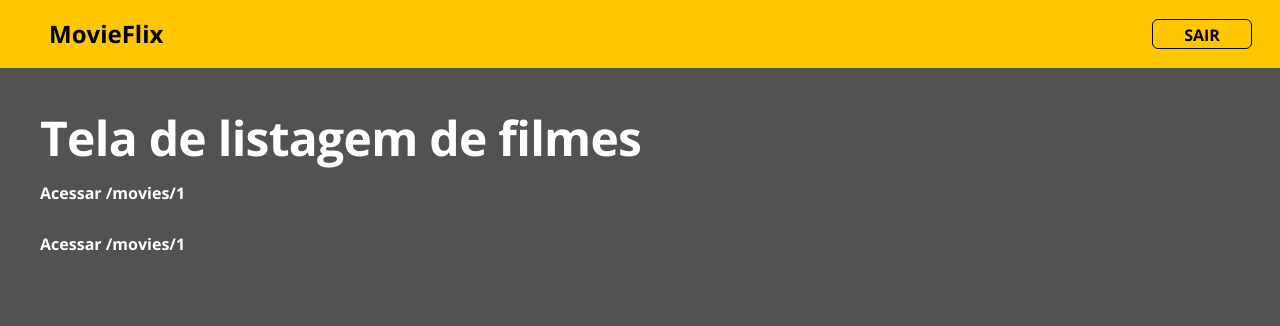
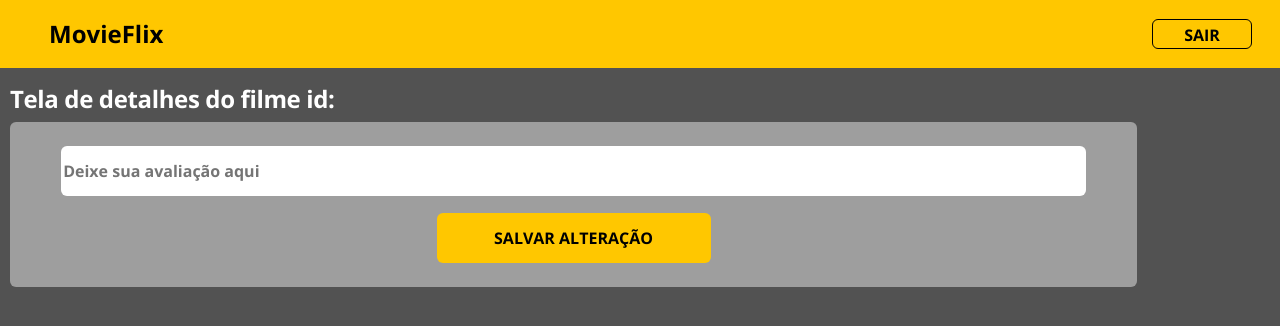
Before and after one commit to KEENNEEDYY/MovieFlix-frontweb, a React (Create React App) app: page /details in a window 1280 px wide. Shown: the top 326 px of the page. Built offline with nearby package versions, Linux system fonts and the light colour scheme.

Commit message:
Review Form styling

```diff
--- a/src/App.css
+++ b/src/App.css
@@ -29,3 +29,7 @@ a, a:hover {
     background-color: #9E9E9E;
     border-radius: 6px;
 }
+.base-card input{
+    border: none;
+    border-radius: 0.375rem;
+}
--- a/src/App.tsx
+++ b/src/App.tsx
@@ -4,12 +4,13 @@ import './App.css';
 import Home from 'pages/Home';
 import Catalog from 'pages/Private/MovieCatalog';
 import MovieCatalog from 'pages/Private/MovieCatalog';
+import MovieDetails from 'pages/Private/MovieDetails';
 
 function App() {
   return (
     <>
       <Navbar />
-      <MovieCatalog />
+      <MovieDetails />
     </>
   );
 }
--- a/src/components/Button/styles.css
+++ b/src/components/Button/styles.css
@@ -1,5 +1,5 @@
 .btn-container button{
-    border: 1px solid black;
+    border: none;
 }
 
 .button{
--- /dev/null
+++ b/src/components/ReviewForm/index.tsx
@@ -0,0 +1,20 @@
+import Button from 'components/Button';
+import './styles.css';
+
+const ReviewForm = () => {
+    return(
+        <form className="form-container base-card">
+            <input
+                type="text"
+                name="text"
+                placeholder="Deixe sua avaliação aqui"
+                onChange={() => {}}
+             />
+
+             <Button value="SALVAR ALTERAÇÃO"/>
+
+        </form>
+    );
+};
+
+export default ReviewForm;
--- /dev/null
+++ b/src/components/ReviewForm/styles.css
@@ -0,0 +1,33 @@
+.form-container{
+    min-width: 300px;
+    max-width: 1127px;
+    min-height: 157px;
+    padding: 4vw;
+    text-align: center;
+}
+
+.form-container input{
+    width: 100%;
+    max-width: 1077px;
+    min-height: 50px;
+    margin-bottom: 4%;
+    margin-top: 4%;
+}
+
+.form-container button{
+    max-width: 334px;
+    min-width: 274px;
+    min-height: 50px;
+}
+
+@media (min-width: 576px) {
+    .form-container{
+        padding-top: 0;
+        max-height: 165px;
+    }
+    .form-container input{
+        margin-top: 24px;
+        margin-bottom: 17px;
+    }
+
+}
--- /dev/null
+++ b/src/pages/Private/MovieDetails/index.tsx
@@ -0,0 +1,14 @@
+import ReviewForm from 'components/ReviewForm';
+import './styles.css';
+
+const MovieDetails = () => {
+    return(
+        <div className="details-container theme-color-default">
+            <h1>Tela de detalhes do filme id:</h1>
+            <ReviewForm />
+
+        </div>
+    );
+};
+
+export default MovieDetails;
--- /dev/null
+++ b/src/pages/Private/MovieDetails/styles.css
@@ -0,0 +1,10 @@
+.details-container{
+    width: 90vw;
+    height: 66px;
+    margin: 17px 45px 0 10px;
+}
+
+.details-container h1{
+    font-size: 24px;
+    letter-spacing: -0.015em;
+}
```
